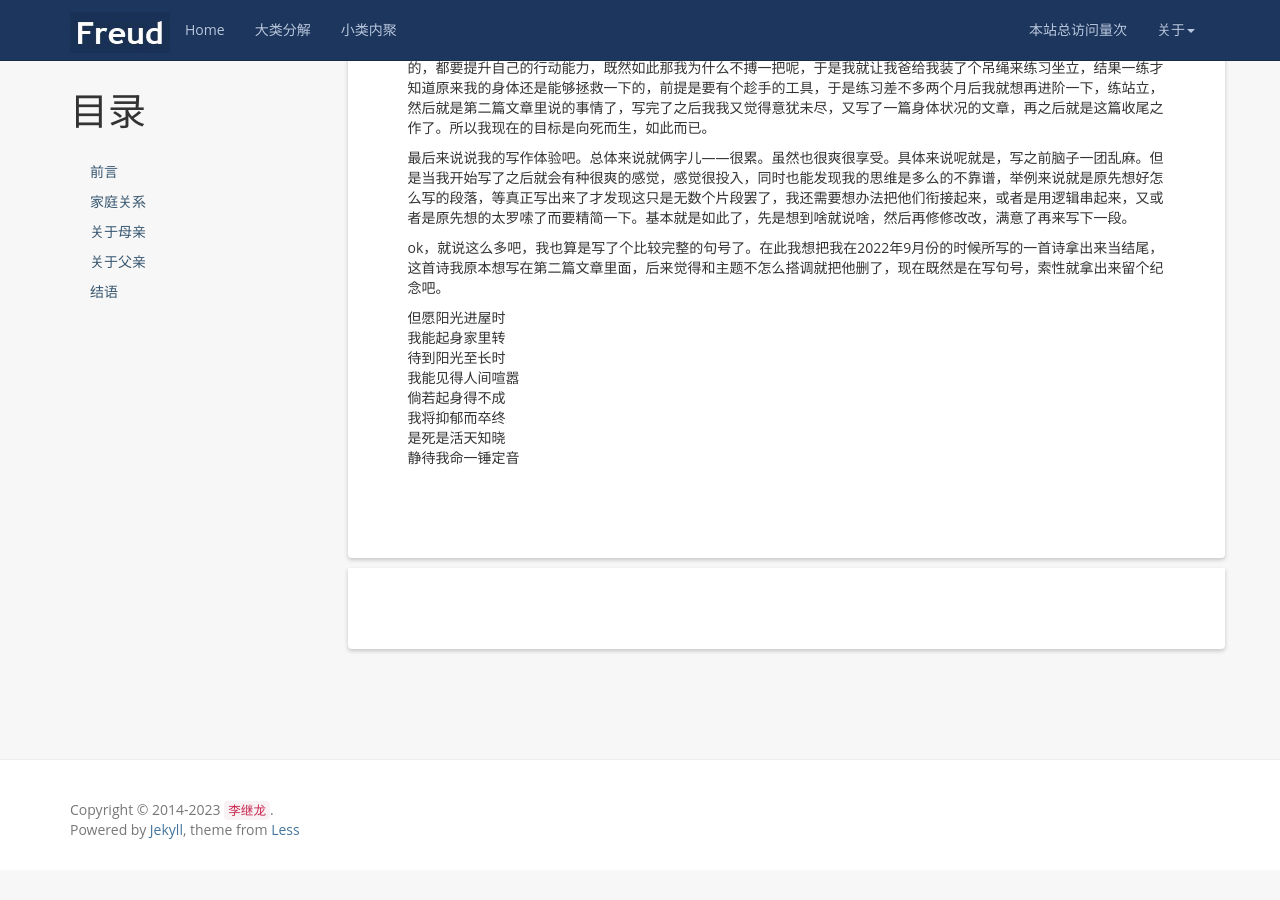
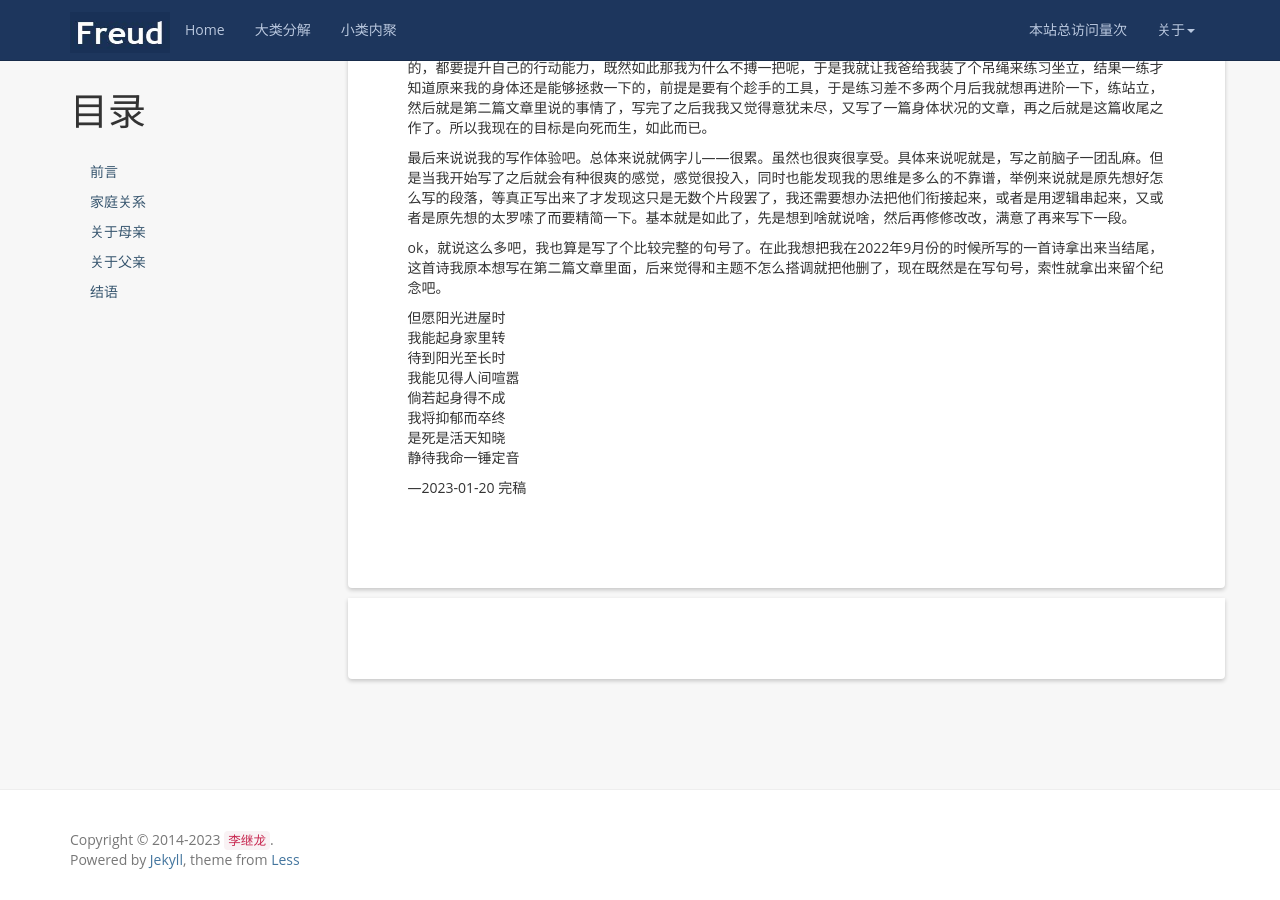
Before and after one commit to kljzndx/My-Blog, a Jekyll site: the page built from _posts/2022-11-23-细说家庭关系.md, in a window 1280 px wide and 900 px high, scrolled down 9153 px. Built offline with Jekyll 4.4.1, drawn with Linux system fonts in a browser that asks for light colours; nearby versions of some CDN libraries; comment, search, counter and statistics services are not loaded; before the commit the page ends 10023 px from its top, so only the background shows below that.

Commit message:
写作状态同步---补充完稿日期

```diff
--- a/_posts/2022-11-23-细说家庭关系.md
+++ b/_posts/2022-11-23-细说家庭关系.md
@@ -203,3 +203,5 @@ ok，就说这么多吧，我也算是写了个比较完整的句号了。在此
 我将抑郁而卒终
 是死是活天知晓
 静待我命一锤定音
+
+---2023-01-20 完稿
```
